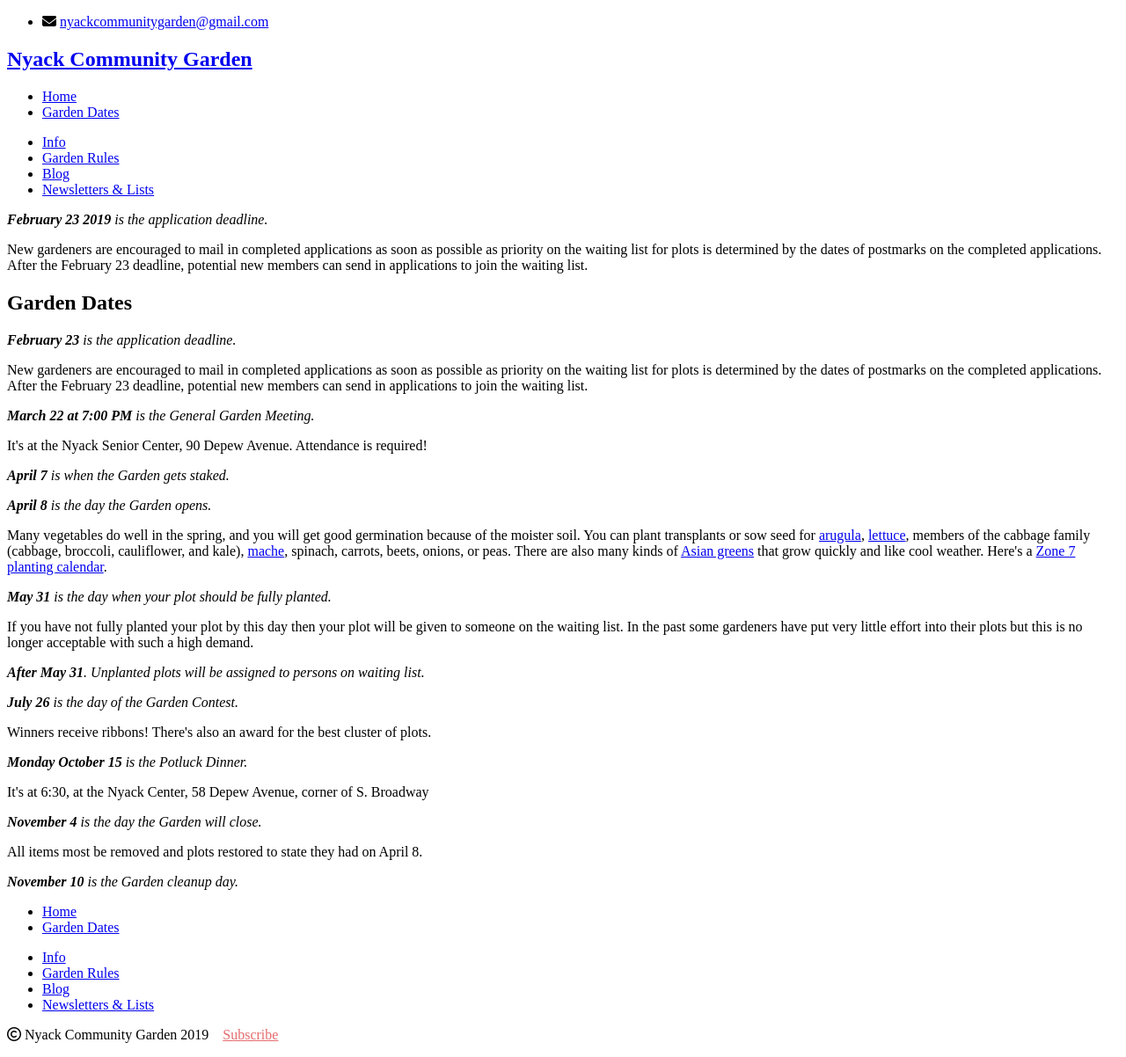
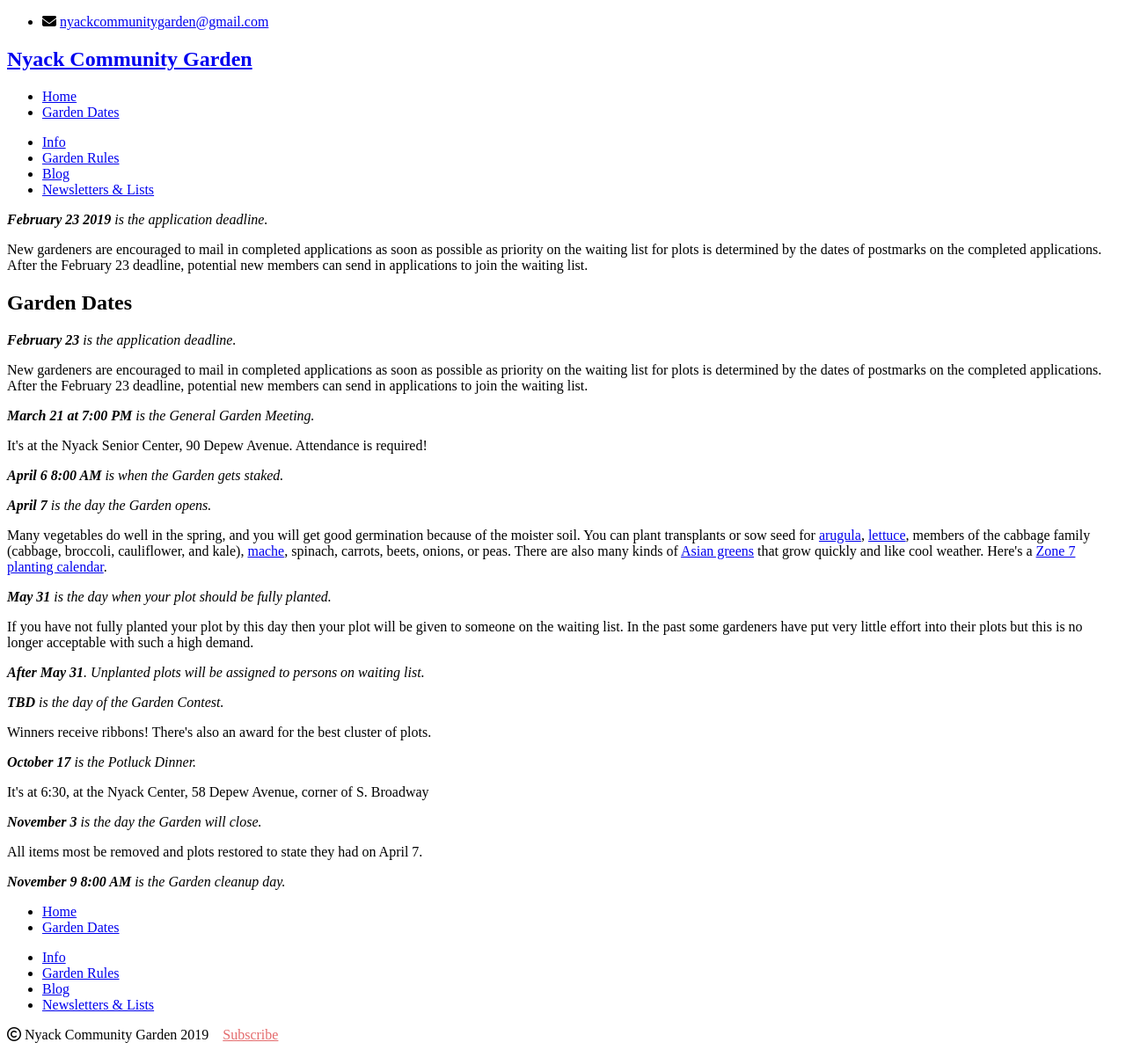
Before and after one commit to bosborne/nyackcommunitygarden, a Jekyll site: the page built from garden-dates/index.html, in a window 1280 px wide. Shown: the whole page at 88% size. Built offline with Jekyll 4.4.1, drawn with Linux system fonts in a browser that asks for light colours; nearby versions of some CDN libraries; library files that are not in the unit come from our copies.

Commit message:
Add material for 2019

```diff
--- a/garden-dates/index.html
+++ b/garden-dates/index.html
@@ -12,16 +12,16 @@ pageclass: garden-dates
 New gardeners are encouraged to mail in completed applications as soon as possible as priority on the waiting list for plots is determined by the dates of postmarks on the completed applications. After the February 23 deadline, potential new members can send in applications to join the waiting list.
 </p>
 <p>
-<i><b>March 22 at 7:00 PM</b> is the General Garden Meeting.</i>
+<i><b>March 21 at 7:00 PM</b> is the General Garden Meeting.</i>
 </p>
 <p>
 It's at the Nyack Senior Center, 90 Depew Avenue. Attendance is required!
 </p>
 <p>
-<i><b>April 7</b> is when the Garden gets staked.</i>
+<i><b>April 6 8:00 AM</b> is when the Garden gets staked.</i>
 </p>
 <p>
-<i><b>April 8</b> is the day the Garden opens.</i>
+<i><b>April 7</b> is the day the Garden opens.</i>
 </p>
 <p>
 Many vegetables do well in the spring, and you will get good germination because of the moister soil. You can plant transplants or sow seed for <a href="http://www.seedsavers.org/apollo-arugula">arugula</a>, <a href="http://www.seedsavers.org/category/lettuce">lettuce</a>, members of the cabbage family (cabbage, broccoli, cauliflower, and kale), <a href="http://www.johnnyseeds.com/p-6040-vit.aspx">mache</a>, spinach, carrots, beets, onions, or peas. There are also many kinds of <a href="http://www.johnnyseeds.com/vegetables/greens/asian-greens/">Asian greens</a> that grow quickly and like cool weather. Here's a <a href="/blog/zone-7-planting-calendar">Zone 7 planting calendar</a>.
@@ -36,22 +36,22 @@ If you have not fully planted your plot by this day then your plot will be given
 <i><b>After May 31</b>. Unplanted plots will be assigned to persons on waiting list.</i>
 </p>
 <p>
-<i><b>July 26</b> is the day of the Garden Contest.</i>
+<i><b>TBD</b> is the day of the Garden Contest.</i>
 <p>
 Winners receive ribbons! There's also an award for the best cluster of plots.
 </p>
 <p>
-<i><b>Monday October 15</b> is the Potluck Dinner.</i>
+<i><b>October 17</b> is the Potluck Dinner.</i>
 </p>
 <p>
 It's at 6:30, at the Nyack Center, 58 Depew Avenue, corner of S. Broadway
 </p>
 <p>
-<i><b>November 4</b> is the day the Garden will close.</i>
+<i><b>November 3</b> is the day the Garden will close.</i>
 </p>
 <p>
-All items most be removed and plots restored to state they had on April 8.
+All items most be removed and plots restored to state they had on April 7.
 </p>
 <p>
-<i><b>November 10</b> is the Garden cleanup day.</i>
+<i><b>November 9 8:00 AM</b> is the Garden cleanup day.</i>
 </p>
```
Also changed, not shown: files/index.md (+1 -1 lines), garden-rules/index.md (+3 -3 lines), 1 other file.
